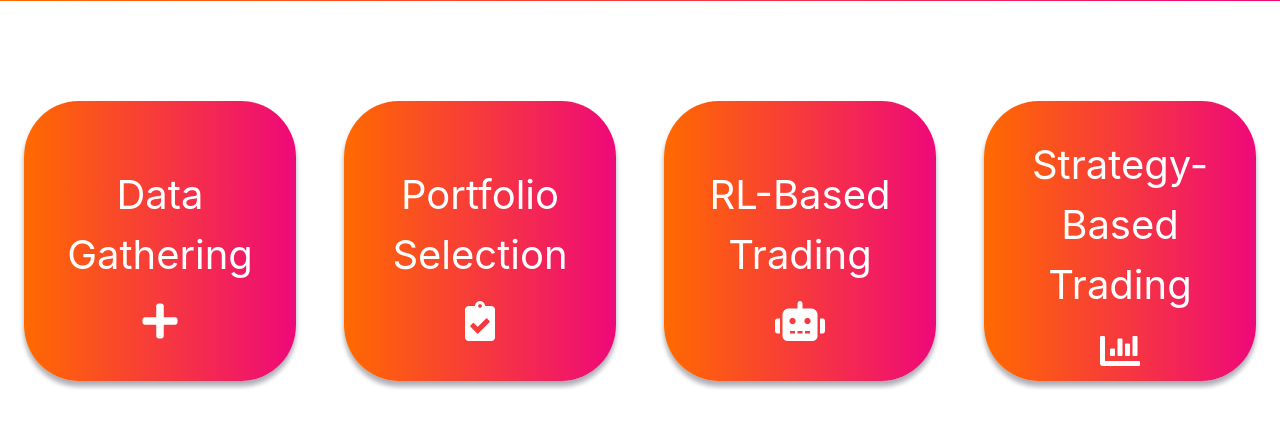
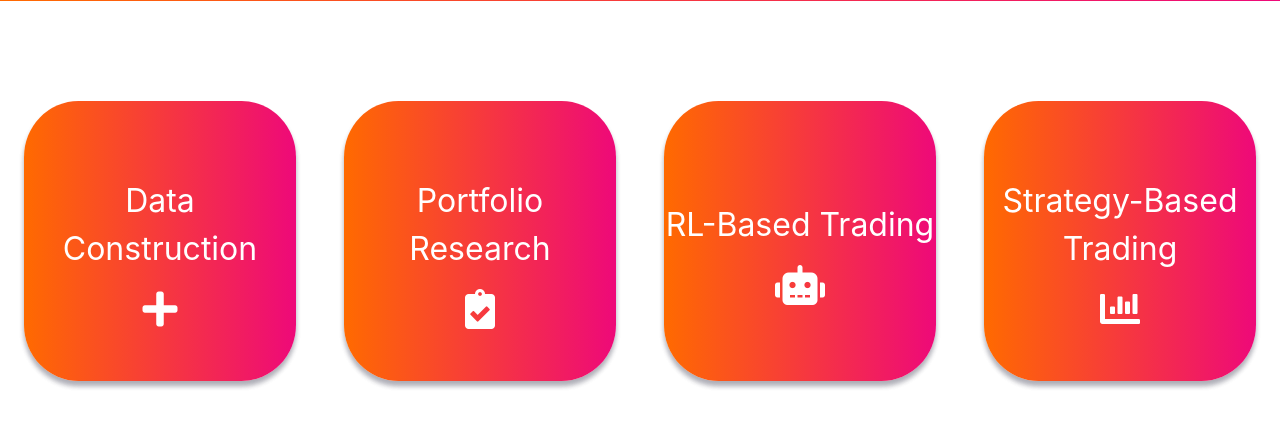
Before and after one commit to soheil-mp/Trading-Research-Dashboard, a Django app: template dashboard_app/templates/main.html in a window 1280 px wide. Shown: the part 319-747 px from the top of the page. Run offline with Django 3.2, Linux system fonts and the light colour scheme; the template is opened without the code that fills it, so the values that code supplies are empty; some libraries are stand-ins or nearby versions.

Commit message:
change the style

```diff
--- a/dashboard_app/static/style.css
+++ b/dashboard_app/static/style.css
@@ -7,14 +7,15 @@ body {
     background: #ee0979;
    /* fallback for old browsers */
     background: -webkit-linear-gradient(to right, #ff6a00, #ee0979);
+    /* background: -webkit-linear-gradient(to right, #292929, #464545); */
    /* Chrome 10-25, Safari 5.1-6 */
     background: linear-gradient(to right, #ff6a00, #ee0979);
+    /* background: linear-gradient(to right, #292929, #464545); */
 
     min-height: 40vh;
 
     color: white;
 }
-
 
 .buttons {
 
@@ -28,9 +29,9 @@ body {
 .big-button {
 
     background: #ee0979;
-   /* fallback for old browsers */
-    background: -webkit-linear-gradient(to right, #ff6a00, #ee0979);
-   /* Chrome 10-25, Safari 5.1-6 */
+    /* fallback for old browsers */
+    background: linear-gradient(to right, #ff6a00, #ee0979);
+    /* Chrome 10-25, Safari 5.1-6 */
     background: linear-gradient(to right, #ff6a00, #ee0979);
 
     border-radius: 20%;
@@ -56,7 +57,7 @@ body {
     transform: translateY(-5px);
 }
 .big-button .big-button__title {
-    font-size: 5vh;
+    font-size: 4vh;
     text-align: center;
     transition: transform 350ms;
     user-select: none;
--- a/dashboard_app/templates/main.html
+++ b/dashboard_app/templates/main.html
@@ -36,9 +36,10 @@
       <!--                                  Buttons                                  -->
       <!-- ======================================================================== -->
       <div class="buttons">
+
         <div class="big-button">
           <div class="big-button__title">
-            Data Gathering
+            Data Construction
           </div>
           <div class="big-button__icon">
             <i class="fas fa-plus"></i>
@@ -47,7 +48,7 @@
 
         <div class="big-button">
           <div class="big-button__title">
-            Portfolio Selection
+            Portfolio Research
           </div>
               <div class="big-button__icon">
               <i class="fas fa-clipboard-check"></i>
```
